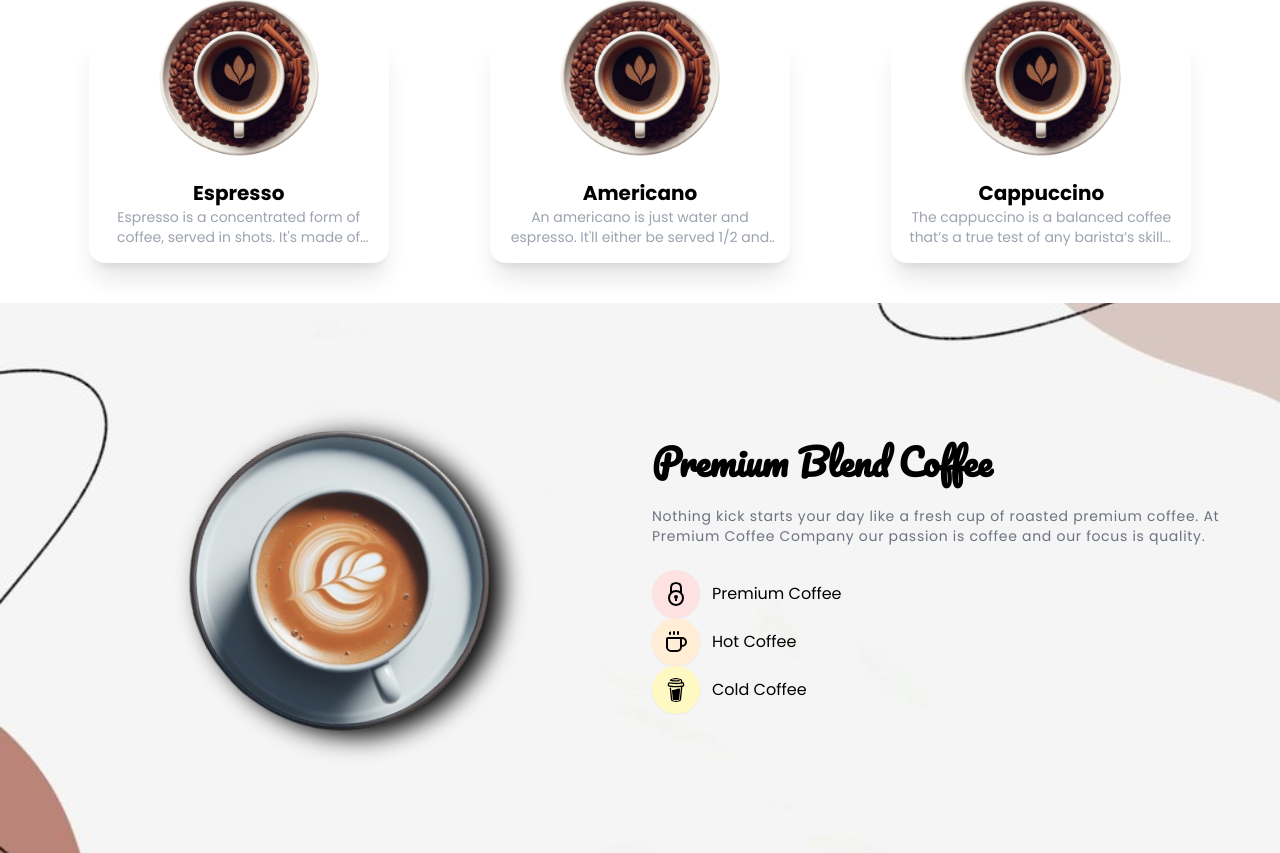
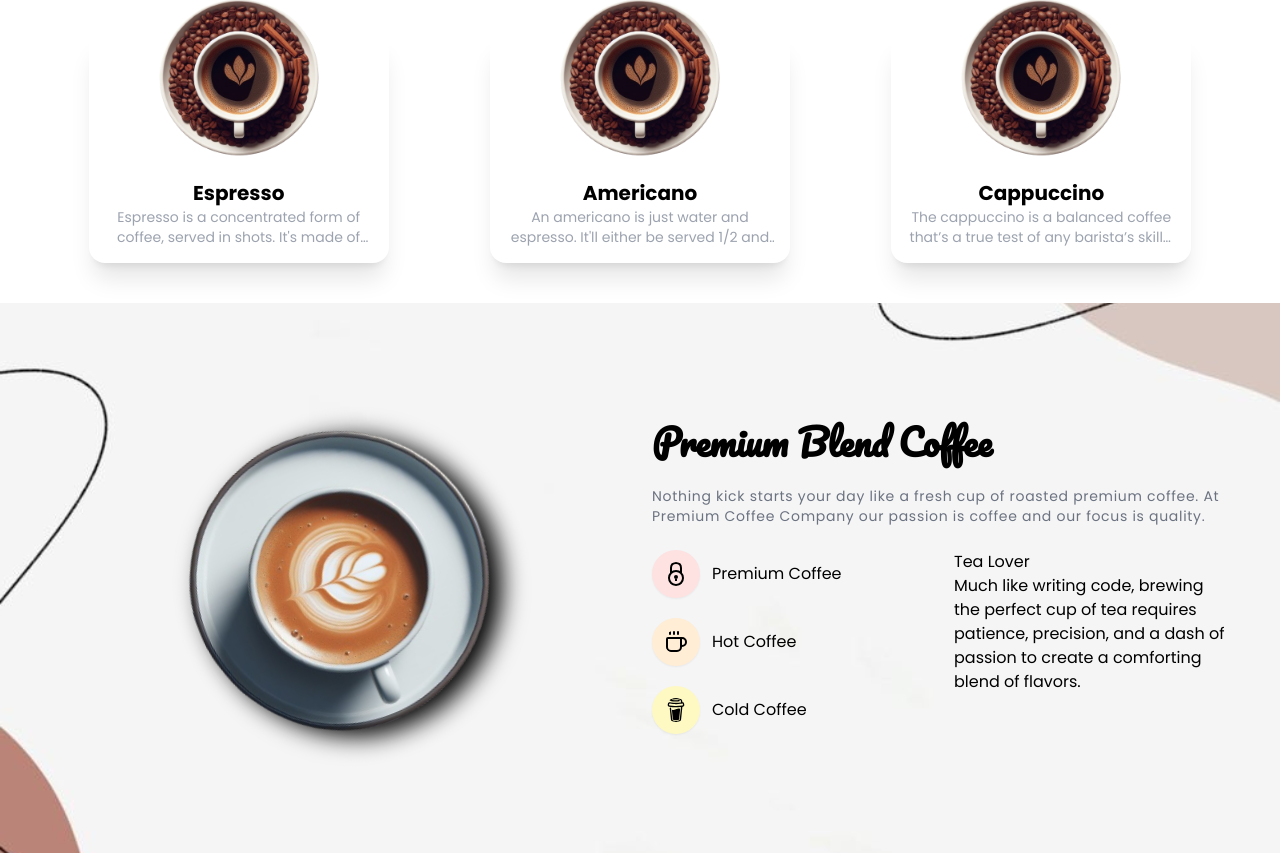
Before and after one commit to aadarshraj02/Coffee-cafe, a React (Vite) app: page / in a window 1280 px wide. Shown: the part 787-1640 px from the top of the page. Built offline with nearby package versions, Linux system fonts and the light colour scheme; a web font is replaced by a local one.

Commit message:
added h1 and p

```diff
--- a/src/components/Banner.jsx
+++ b/src/components/Banner.jsx
@@ -35,7 +35,7 @@ const Banner = () => {
                 focus is quality.
               </p>
               <div className="grid grid-cols-2 gap-6 ">
-                <div>
+                <div className="space-y-5">
                   <div className="flex items-center gap-3">
                     <GrSecure className="text-2xl h-12 w-12 shadow-sm p-3 rounded-full bg-red-100 " />
                     <span>Premium Coffee </span>
@@ -49,6 +49,14 @@ const Banner = () => {
                     <span>Cold Coffee </span>
                   </div>
                 </div>
+                <div>
+                  <h1>Tea Lover</h1>
+                  <p>
+                    Much like writing code, brewing the perfect cup of tea
+                    requires patience, precision, and a dash of passion to
+                    create a comforting blend of flavors.
+                  </p>
+                </div>
               </div>
             </div>
           </div>
```
